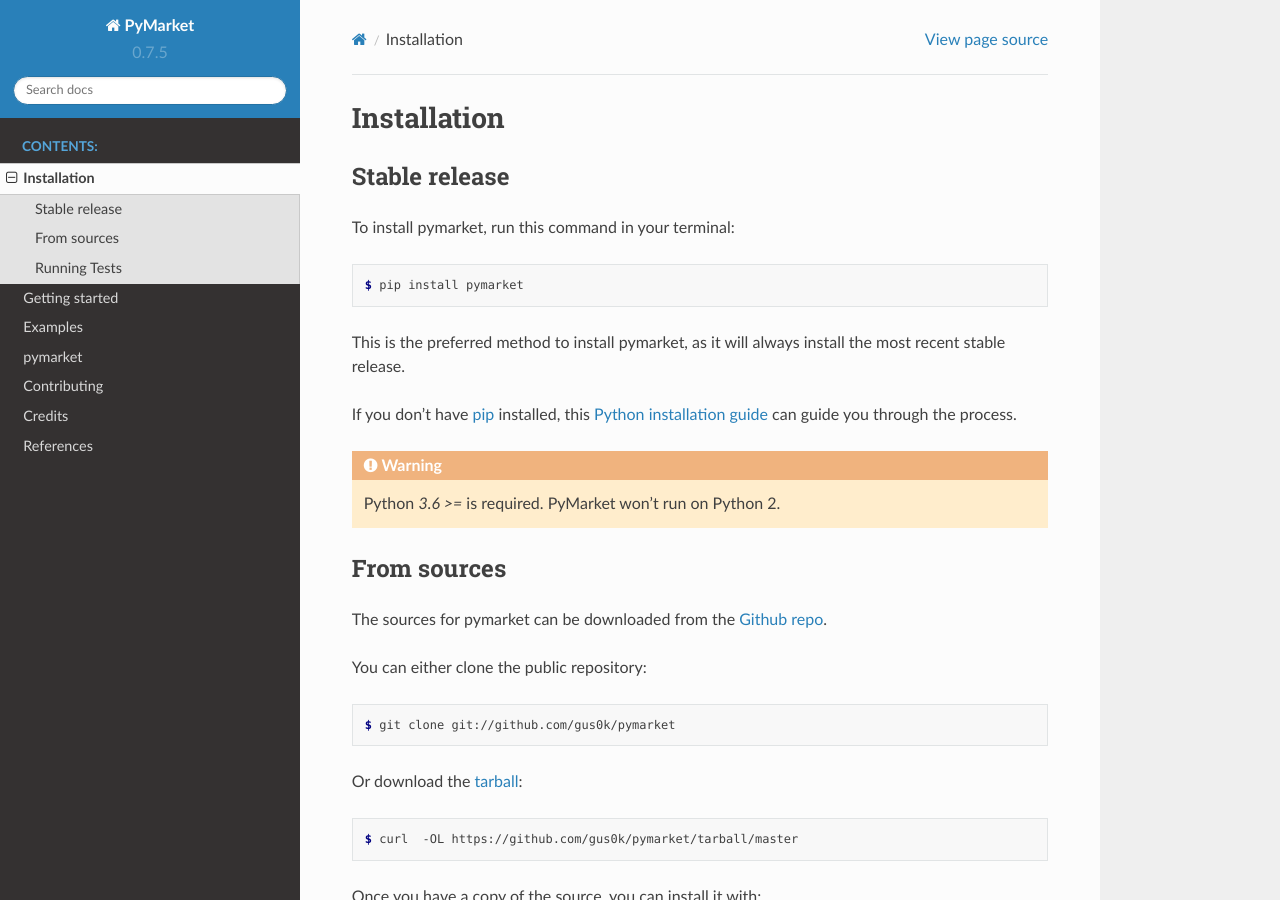
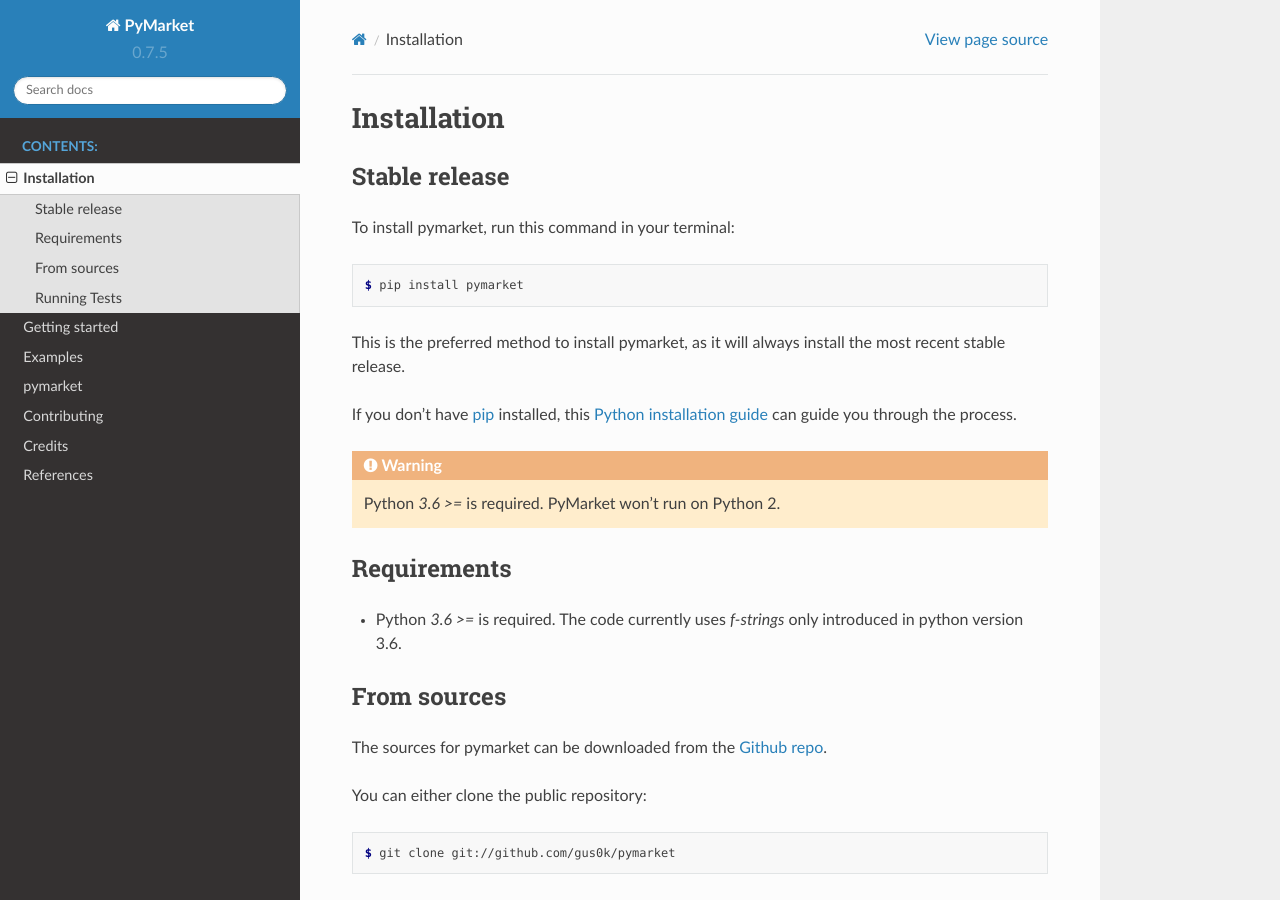
Before and after one commit to kiedanski/pymarket, a Sphinx documentation site: the page built from docs/installation.rst, in a window 1280 px wide and 900 px high. Built offline with Sphinx 7.4.7 and the Read the Docs theme 2.0.0, drawn with Linux system fonts in a browser that asks for light colours; the version number is read from the project's files by our own code.

```diff
--- a/docs/installation.rst
+++ b/docs/installation.rst
@@ -24,6 +24,12 @@
 
 .. warning::
     Python `3.6 >=` is required. PyMarket won't run on Python 2.
+
+Requirements
+-------------
+
+* Python `3.6 >=` is required. The code currently uses `f-strings` only introduced in python version 3.6.
+
 
 From sources
 ------------
```
Also changed, not shown: .travis.yml, 1 other file.
